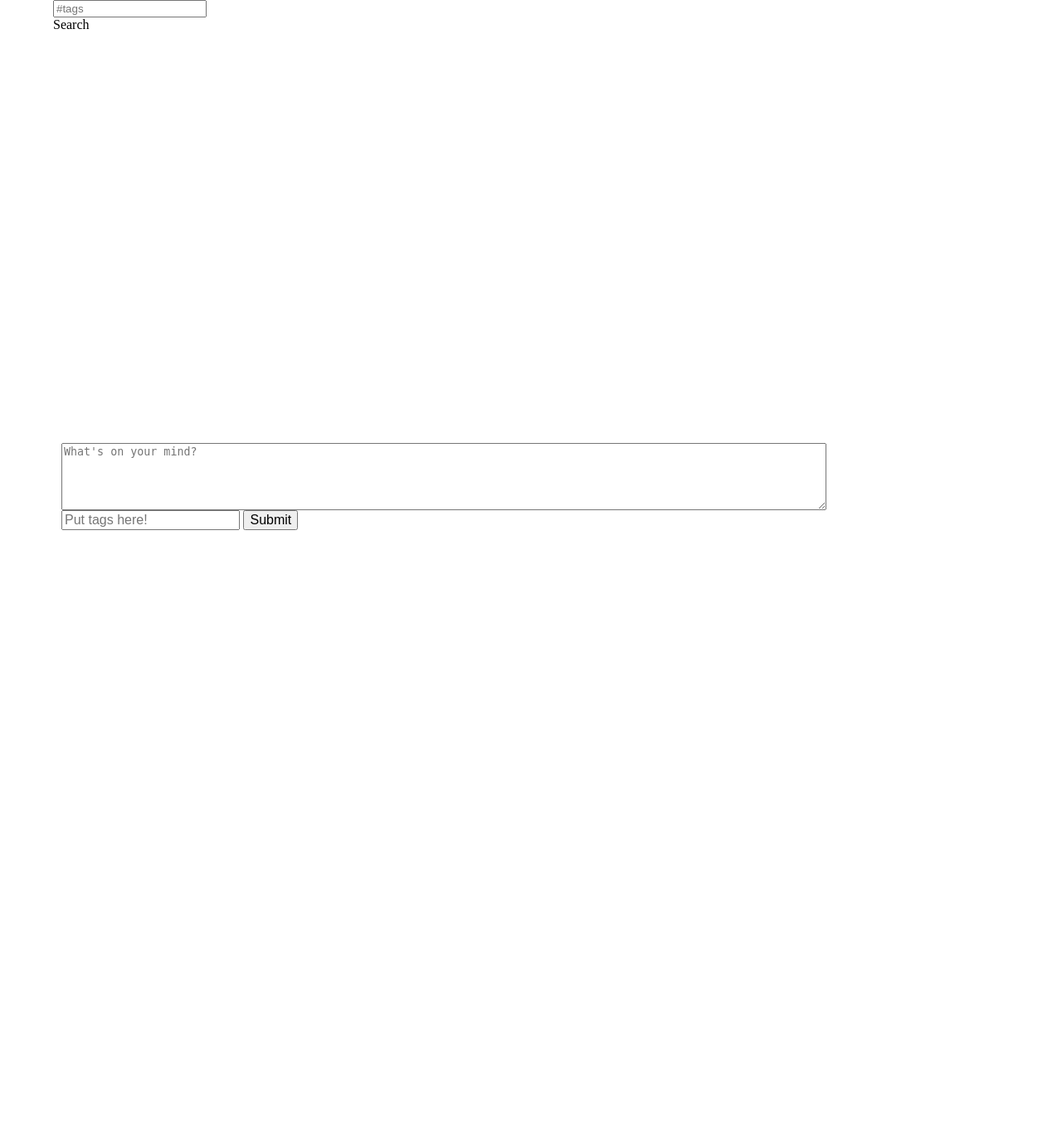
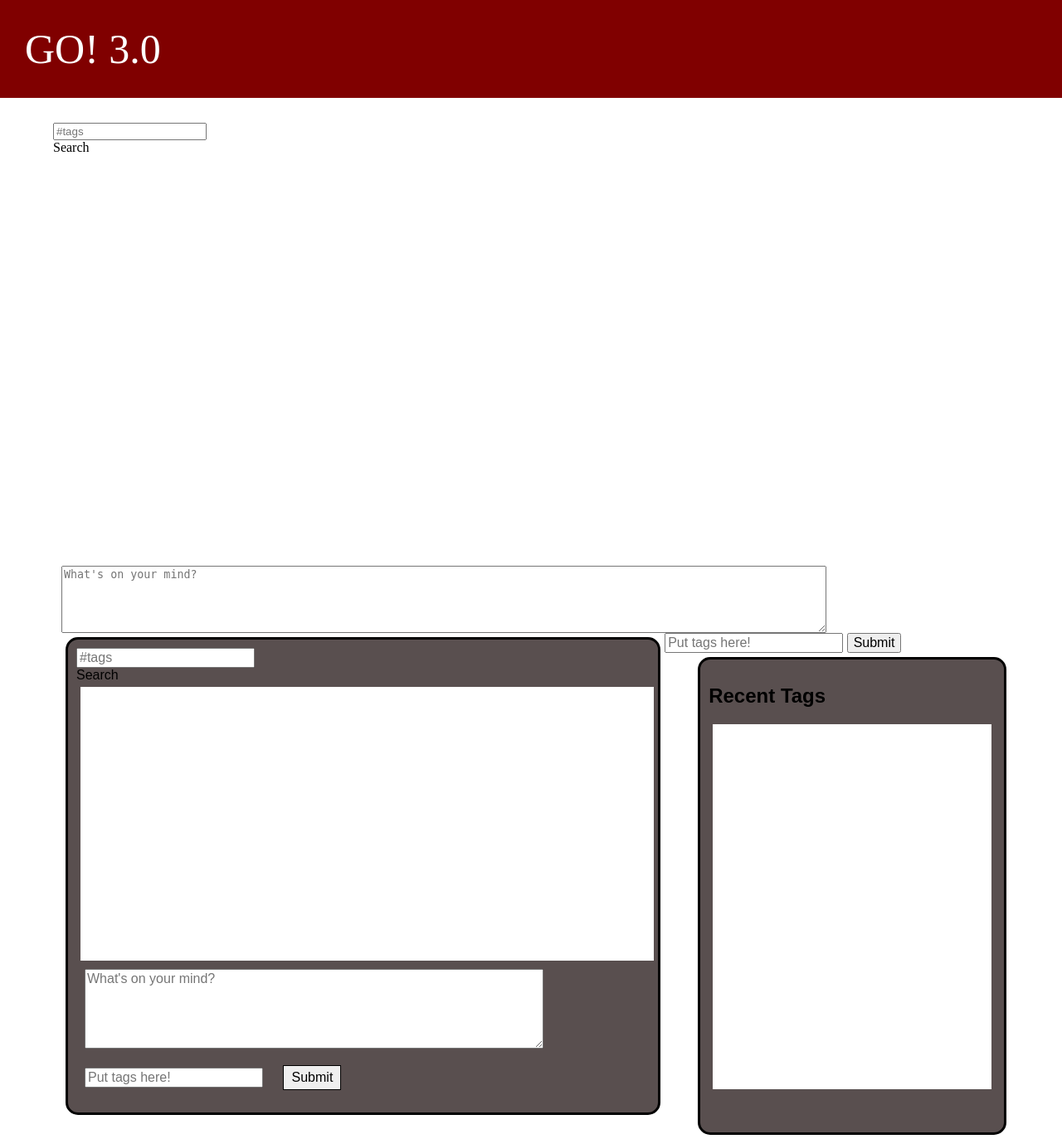
Before and after one commit to Haverford-FIG/GoBoard, a Django app: page / in a window 1280 px wide. Shown: the whole page at 83% size. Before the commit the page ends 639 px from the top, so only its background shows below. Run offline with Django 3.2, Linux system fonts and the light colour scheme; some libraries are stand-ins or nearby versions.

Commit message:
Fixed merge errors.

```diff
--- a/static/js/message.js
+++ b/static/js/message.js
@@ -5,12 +5,7 @@
 
 $(document).ready(function() {
 
-<<<<<<< HEAD
 function displayMessages(messages, tags){
-=======
-function displayMessagesOther(messages, tags){
-
->>>>>>> 1554b7c0d2aa4dab27b71c49b123a19f4b286a51
 	$(".messageBox").empty();
 	for (var i=0; i < messages.length ; i++){
 		displayMessage(messages[i], tags);
@@ -23,19 +18,9 @@
 	);
 }
 
-<<<<<<< HEAD
 function displayError(error) {
-	$(".messageBox").append("<div>STUFF</div>");
-	//$(".messageBox").append("<div class=\"error\">"+error+"</div>");
+	$(".messageBox").append("<div class=\"error\">"+error+"</div>");
 	console.log(error);
-=======
-function displayMessages(response) {
-    if (response != "ERROR"){
-	for (var i=0; i<response.length;i++){
-	    displayMessage(response[i].message, response[i].tags);
-	}
-    }
->>>>>>> 1554b7c0d2aa4dab27b71c49b123a19f4b286a51
 }
 
 function reloadMessages(tags) {
@@ -67,9 +52,7 @@
 	sendObj["message"] = message;
 	sendObj["tagCheck"] = tagsRequired;
 
-<<<<<<< HEAD
 	$.post('/new_message/', sendObj);
-=======
 	var json = JSON.stringify(sendObj);
 
 	$.post('/new_message/', json);
@@ -79,7 +62,6 @@
 	$("#tagCheck").val('');
 
 	console.log($("#message").val())
->>>>>>> 1554b7c0d2aa4dab27b71c49b123a19f4b286a51
 
 	reloadMessages(tags);
 	return false; //Don't continue or else the form will re-submit.
--- a/templates/index.html
+++ b/templates/index.html
@@ -20,6 +20,9 @@
     </head>
 
     <body>
+    <div class="banner">
+	GO! 3.0
+    </div>
     <div class="fullBox">
 	<input type="text" id="tagSearchBox" placeholder="#tags"/>
 	<div id="tagSearchSubmit">Search</div>
@@ -31,7 +34,26 @@
 		<label for="tags"></label>
 		<input id="tags" maxlength="300" cols="60" placeholder="Put tags here!">
 		<button type="submit" id="messageSubmit">Submit</button>
+    	<div id="general">
+	    <input type="text" id="tagSearchBox" placeholder="#tags"/>
+	    <div id="tagSearchSubmit">Search</div>
+		<div class="messageBox" id="messagebox">
+		</div>
+		<div class="goBoardBox">
+		    <form id="messageForm">
+		    <textarea maxlength="300" id="message" placeholder="What's on your mind?" cols="60" rows="5"></textarea>
+		    <div class="ui-widget">
+			<label for="tags"></label>
+			<input id="tags" maxlength="300" cols="60" placeholder="Put tags here!">
+			<button type="submit" id="submit">Submit</button>
+		    </form>
+		</div>
 	    </div>
+	</div>
+    	<div class="fullBox2">
+		<h2 style="text-color: white"> Recent Tags </h2>
+		<div class="tagBox" id="tagbox">
+		</div>
 	</div>
     </div>
     </body>
```
